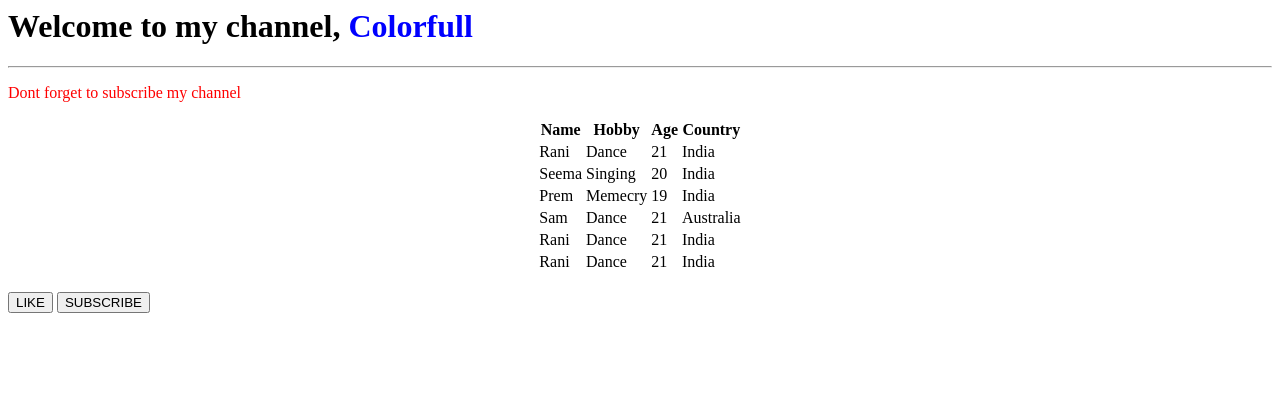
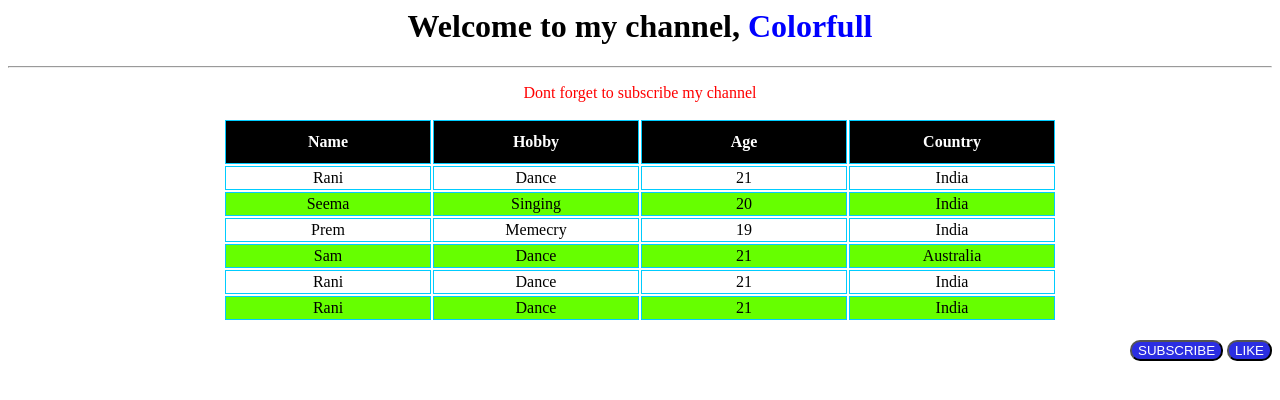
Before and after one commit to CodeHereOfficial/Snehal, an Angular app: page / in a window 1280 px wide. Shown: the top 400 px of the page. Built offline with nearby package versions, Linux system fonts and the light colour scheme.

Commit message:
2 files modified

```diff
--- a/src/app/colorfull1/colorfull1.component.css
+++ b/src/app/colorfull1/colorfull1.component.css
@@ -1,5 +1,39 @@
 table {
   margin: auto;
   padding: auto;
+}
+h1,
+p {
+  text-align: center;
+}
 
+#format td,
+#format th {
+  border: 0.5px solid rgb(0, 204, 255);
+  padding: 2px;
+  width: 200px;
+  text-align: center;
 }
+
+#format tr:hover {
+  background-color: blanchedalmond;
+}
+
+#format tr:nth-child(odd) {
+  background-color: rgb(102, 255, 0);
+}
+
+#format th {
+  padding-top: 12px;
+  padding-bottom: 12px;
+  text-align: center;
+  background-color: black;
+  color: white;
+}
+
+button {
+  background-color: rgb(43, 46, 226);
+  color: white;
+  border-radius: 10px;
+  float: right;
+}
--- a/src/app/colorfull1/colorfull1.component.html
+++ b/src/app/colorfull1/colorfull1.component.html
@@ -2,19 +2,19 @@
 <hr />
 
 <p style="color:red">Dont forget to subscribe my channel</p>
-<table>
+<table id="format">
   <tr>
-    <th  *ngFor = "let column of headers">
-     {{column}}
+    <th *ngFor="let column of headers">
+      {{ column }}
     </th>
   </tr>
-  <tr *ngFor = "let row of rows">
-    <td *ngFor = "let column of headers">
-    {{row[column]}}
+  <tr *ngFor="let row of rows">
+    <td *ngFor="let column of headers">
+      {{ row[column] }}
     </td>
   </tr>
 </table>
-<br>
-<button style="margin-right:4px">LIKE</button>
+<br />
+<button>LIKE</button>
 
-<button>SUBSCRIBE</button>
+<button style="margin-right:4px">SUBSCRIBE</button>
```
